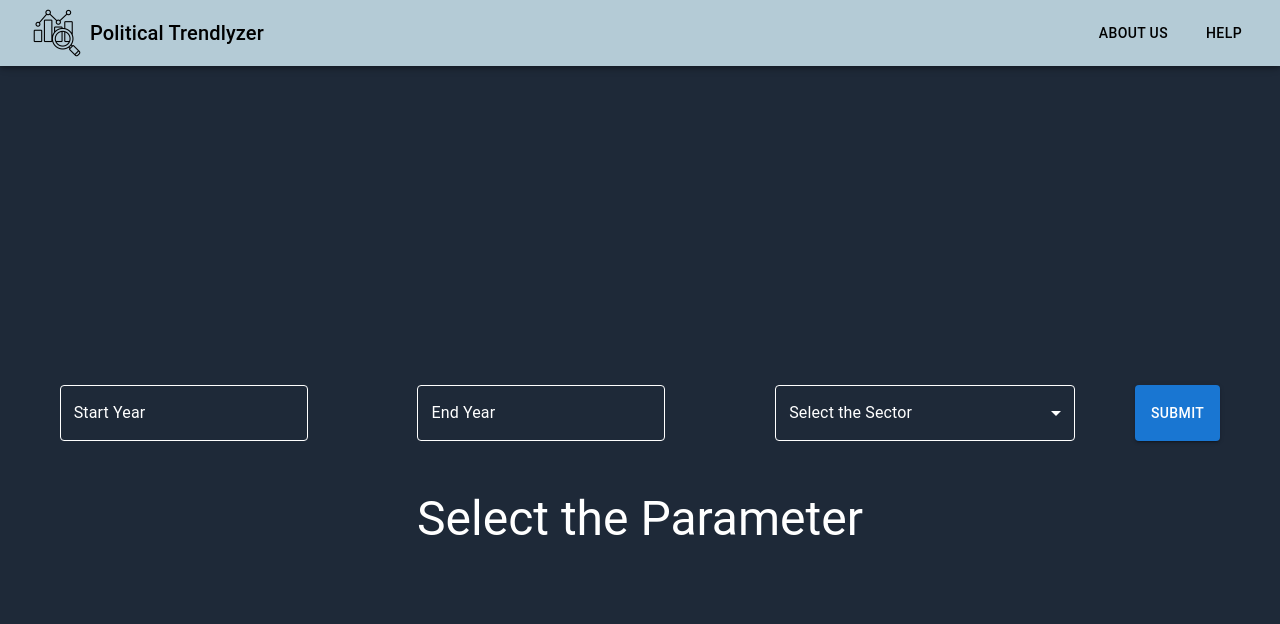
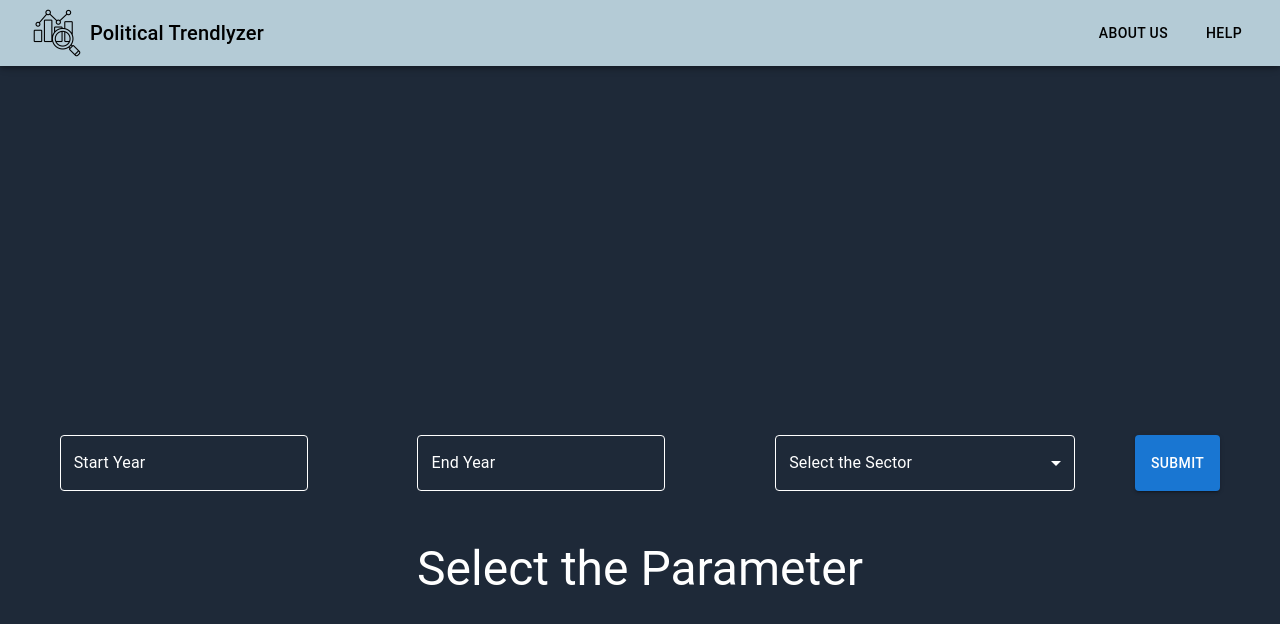
Before and after one commit to shubham1698/politics, a React (Create React App) app: page /Analysis/1 in a window 1280 px wide. Shown: the top 624 px of the page. Built offline with nearby package versions, Linux system fonts and the light colour scheme.

Commit message:
Shubham dev v4 (#10)
* Ui Changes for Beautification

* Fix for Query 1

```diff
--- a/src/App.css
+++ b/src/App.css
@@ -34,10 +34,8 @@
 }
 
 .graphDimen{
-  height: 500px;
-  width: 800px;
-  margin: auto;
-  margin-top: 150px;
+  height: auto;
+  width: 600px;
 }
 
 .switchBtn{
--- a/src/App.js
+++ b/src/App.js
@@ -10,7 +10,7 @@ import AboutUs from "./Components/AboutUs";
 
 function App() {
   return (
-    <Router>
+    <Router >
       <Switch>
         <Route exact path="/">
           <Box
--- a/src/Axios/QueryOneAxios.js
+++ b/src/Axios/QueryOneAxios.js
@@ -11,7 +11,7 @@ export const QueryOneAxios = (start_date, end_date, sector) => {
     axios
       .get("http://127.0.0.1:5000/query1", { params: queryParams })
       .then((response) => {
-        const data_array = response.data?.data_array;
+        const data_array = response.data.data;
         console.log("Received data_array:", data_array);
         if (Array.isArray(data_array)) {
           console.log("Received data_array:", data_array);
--- a/src/Components/Analysis.js
+++ b/src/Components/Analysis.js
@@ -51,7 +51,7 @@ export default function Analysis() {
             console.log(error);
           });
       } else if (location.pathname === "/Analysis/2") {
-        console.log("statenmae--->",sector);
+        console.log("statenmae--->", sector);
         QueryTwoAxios(sector)
           .then((response) => {
             updateChartData(response);
@@ -80,11 +80,10 @@ export default function Analysis() {
   return (
     <Box
       sx={{
-      width: "100%",
-      height:'100vh',
-      backgroundColor:`rgb(30, 41, 56)`,
-      backgroundSize: "cover",
-      backgroundPosition: "center",
+        width: "100vw",
+        height: "100vh",
+        maxheight:"100vh",
+        backgroundColor: `rgb(30, 41, 56)`,
         display: "flex",
         flexDirection: "column",
         alignItems: "center",
--- a/src/Components/QueryParamSelector.js
+++ b/src/Components/QueryParamSelector.js
@@ -77,6 +77,7 @@ export default function QueryParamSelector(props) {
         sx={{
           display: "flex",
           width: "100%",
+          marginTop:"100px",
           justifyContent: "space-evenly",
         }}
       >
```
Lines whose indentation alone changed are shown as unchanged.
